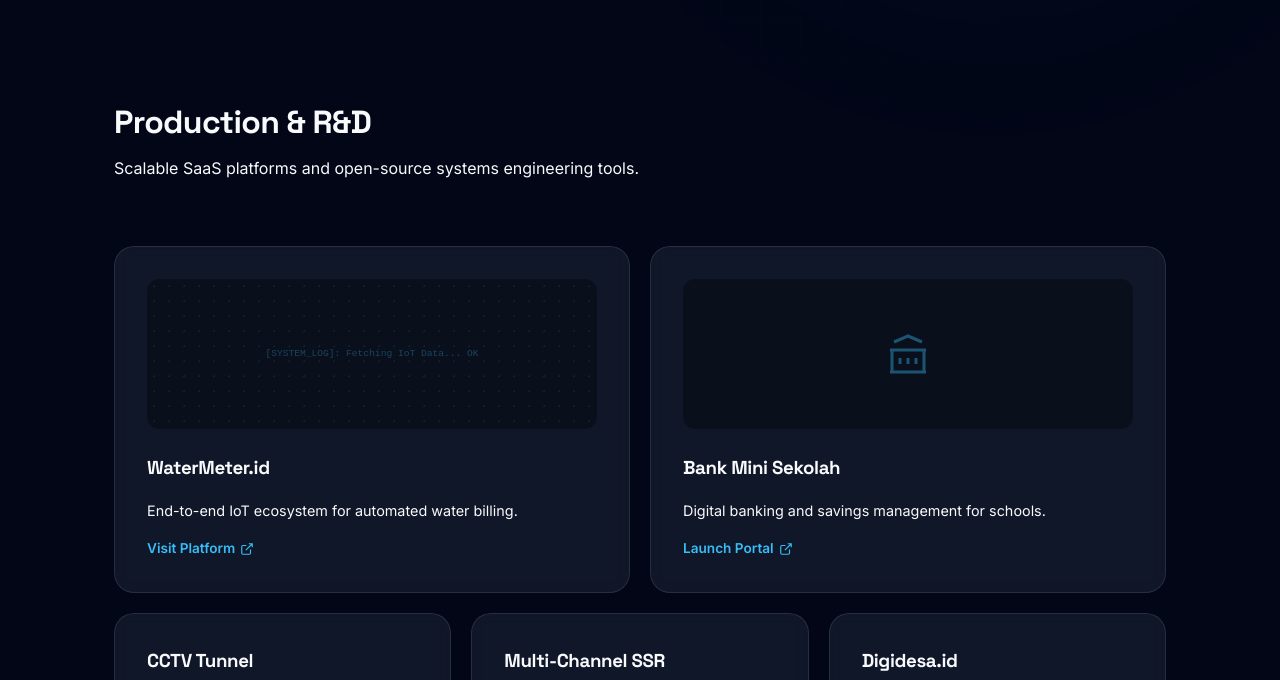
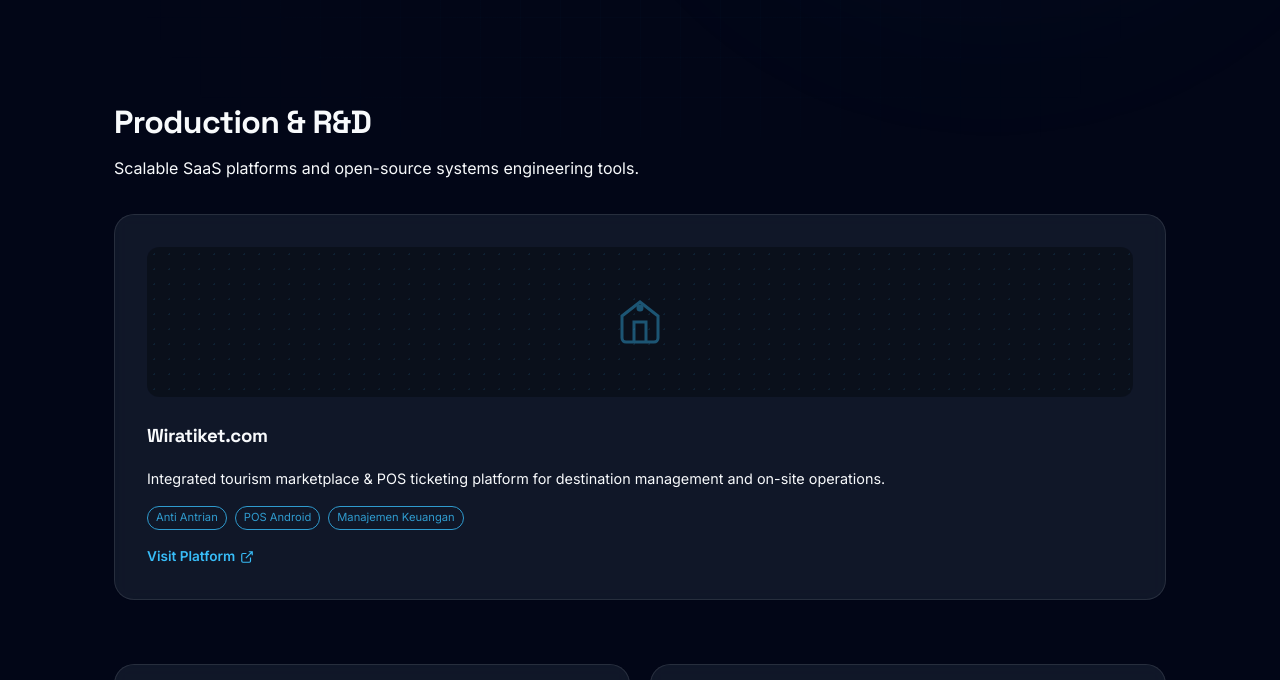
Before and after one commit to akmalfadli/akmalfadli.github.io, a plain HTML site: page index.html in a window 1280 px wide. Shown: the part 663-1343 px from the top of the page. Drawn offline with Linux system fonts and the light colour scheme.

Commit message:
Add bento card for Wiratiket.com project

```diff
--- a/index.html
+++ b/index.html
@@ -257,7 +257,25 @@
                 <h2 class="section-title" data-en="Production & R&D" data-id="Produksi & R&D">Production & R&D</h2>
                 <p class="text-muted" data-en="Scalable SaaS platforms and open-source systems engineering tools." data-id="Platform SaaS yang scalable dan alat rekayasa sistem open-source.">Scalable SaaS platforms and open-source systems engineering tools.</p>
             </div>
-
+            <div class="bento-card col-span-6">
+                <div class="project-visual" style="height:150px; background:rgba(0,0,0,0.3); border-radius:12px; margin-bottom:1.5rem; display:flex; align-items:center; justify-content:center; position:relative; overflow:hidden;">
+                    <svg width="48" height="48" viewBox="0 0 24 24" fill="none" stroke="var(--accent)" stroke-width="1.5" style="opacity:0.4;"><path d="M3 9l9-7 9 7v11a2 2 0 01-2 2H5a2 2 0 01-2-2z"/><polyline points="9 22 9 12 15 12 15 22"/><circle cx="12" cy="5" r="1" fill="var(--accent)"/></svg>
+                    <div class="pattern-grid" style="position:absolute; inset:0; opacity:0.1; background-image: radial-gradient(var(--accent) 1px, transparent 1px); background-size: 15px 15px;"></div>
+                </div>
+                <h3>Wiratiket.com</h3>
+                <p class="text-muted" style="margin: 1rem 0; font-size: 0.9rem;" data-en="Integrated tourism marketplace & POS ticketing platform. Connects visitors, destination managers, and operators — supports online purchases and on-site Android POS for queue-free, transparent operations." data-id="Platform terpadu marketplace wisata dan POS tiketing. Menghubungkan pengunjung, pengelola destinasi, dan operator — mendukung pembelian online dan POS Android langsung di lokasi untuk operasional tanpa antrian dan transparan.">
+                    Integrated tourism marketplace & POS ticketing platform for destination management and on-site operations.
+                </p>
+                <div style="display:flex; gap:0.5rem; flex-wrap:wrap; margin-bottom:1rem;">
+                    <span style="font-size:0.7rem; padding:2px 8px; border:1px solid var(--accent); border-radius:20px; color:var(--accent); opacity:0.8;">Anti Antrian</span>
+                    <span style="font-size:0.7rem; padding:2px 8px; border:1px solid var(--accent); border-radius:20px; color:var(--accent); opacity:0.8;">POS Android</span>
+                    <span style="font-size:0.7rem; padding:2px 8px; border:1px solid var(--accent); border-radius:20px; color:var(--accent); opacity:0.8;">Manajemen Keuangan</span>
+                </div>
+                <a href="https://perwirateknologi.com/products/marketplace-wisata-dan-pos-tiketing-" target="_blank" style="color:var(--accent); font-weight:600; font-size:0.85rem; display:flex; align-items:center; gap:5px; text-decoration:none;">
+                    Visit Platform
+                    <svg width="14" height="14" viewBox="0 0 24 24" fill="none" stroke="currentColor" stroke-width="2"><path d="M18 13v6a2 2 0 01-2 2H5a2 2 0 01-2-2V8a2 2 0 012-2h6M15 3h6v6M10 14L21 3"/></svg>
+                </a>
+            </div>
             <div class="bento-grid">
 
                 <div class="bento-card col-span-6">
```
